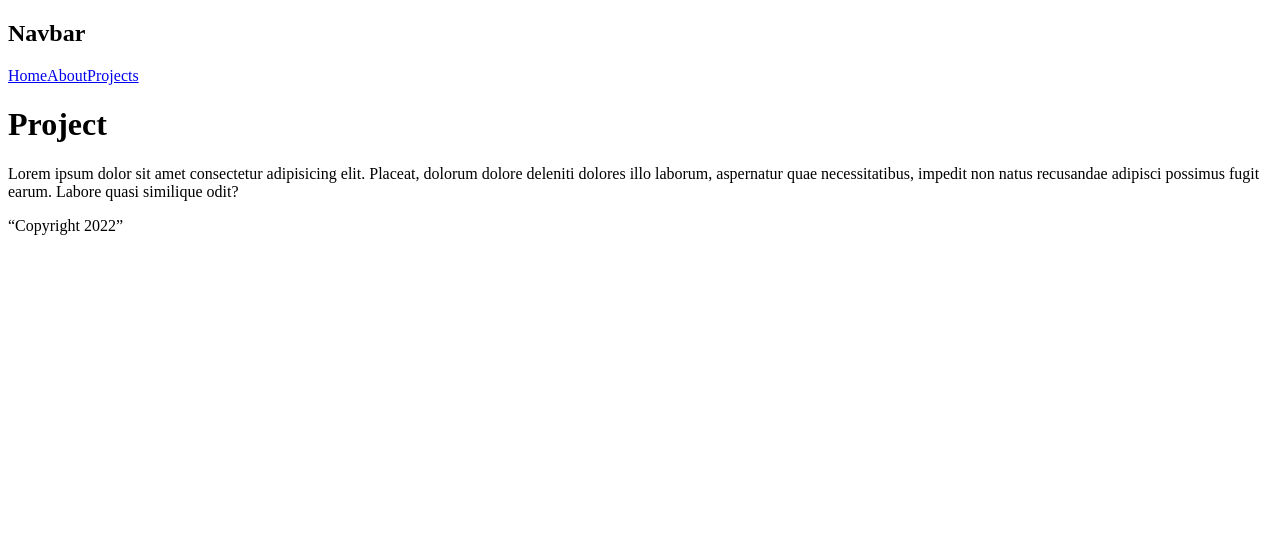
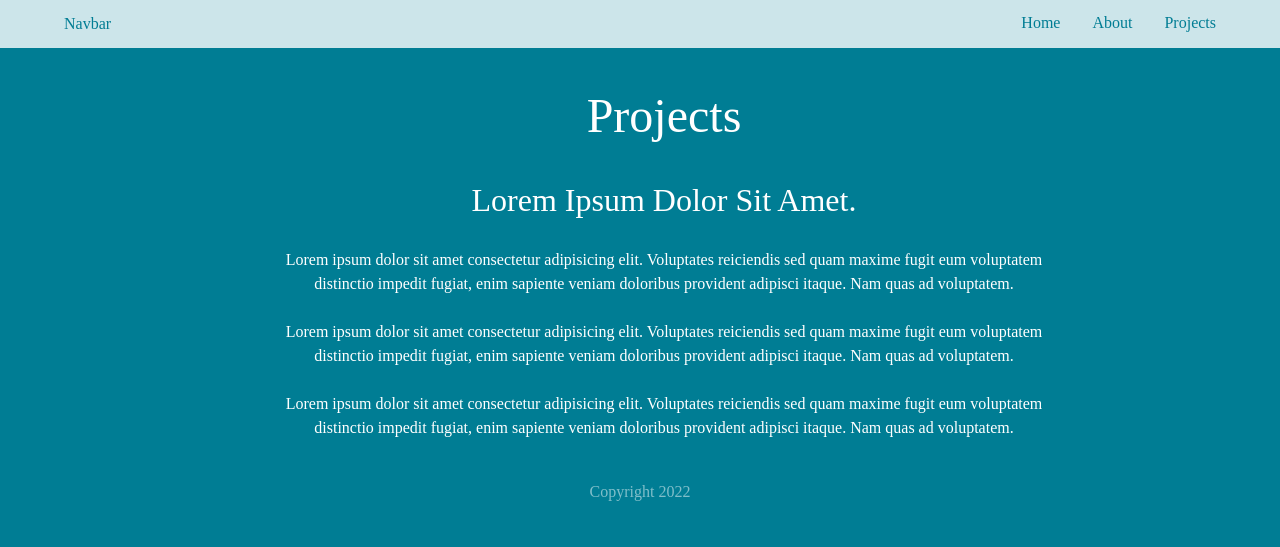
Before and after one commit to fitra-nurakbar/app-gatsby, a Gatsby site: page /projects in a window 1280 px wide. Built offline with nearby package versions, Linux system fonts and the light colour scheme; Gatsby itself is replaced by a stand-in of ours.

Commit message:
Style React Components

```diff
--- a/gatsby-config.js
+++ b/gatsby-config.js
@@ -1,10 +1,5 @@
-/**
- * Configure your Gatsby site with this file.
- *
- * See: https://www.gatsbyjs.com/docs/gatsby-config/
- */
-
 module.exports = {
-  /* Your site config here */
-  plugins: [],
+  plugins: [
+    'gatsby-plugin-postcss',
+  ],
 }
--- a/package.json
+++ b/package.json
@@ -19,7 +19,11 @@
     "react-dom": "^18.1.0"
   },
   "devDependencies": {
-    "prettier": "^2.7.1"
+    "autoprefixer": "^10.4.7",
+    "gatsby-plugin-postcss": "^5.19.0",
+    "postcss": "^8.4.14",
+    "prettier": "^2.7.1",
+    "tailwindcss": "^3.1.6"
   },
   "repository": {
     "type": "git",
--- /dev/null
+++ b/postcss.config.js
@@ -0,0 +1,6 @@
+module.exports = {
+  plugins: {
+    tailwindcss: {},
+    autoprefixer: {},
+  },
+}
--- a/src/components/Footer.js
+++ b/src/components/Footer.js
@@ -1,9 +1,9 @@
-import React from 'react'
+import React from "react"
 
 export default function Footer() {
   return (
-    <div>
-     <q>Copyright 2022</q>
-    </div>
+    <footer>
+      <p>Copyright 2022</p>
+    </footer>
   )
 }
--- a/src/components/Layout.js
+++ b/src/components/Layout.js
@@ -1,13 +1,17 @@
 import React from "react"
 import Footer from "./Footer"
 import Navbar from "./Navbar"
+import "../styles/global.css"
 
-export default function Layout({ children }) {
+export default function Layout({ pageTitle, children }) {
   return (
-    <div className="layout">
+    <main>
+      <title>{pageTitle}</title>
       <Navbar />
-      <div className="content">{ children }</div>
+      <div className="container">
+        <div className="content">{children}</div>
+      </div>
       <Footer />
-    </div>
+    </main>
   )
 }
--- a/src/components/Navbar.js
+++ b/src/components/Navbar.js
@@ -3,11 +3,17 @@ import { Link } from "gatsby"
 
 export default function Navbar() {
   return (
+    <>
     <nav>
-      <h1>Navbar</h1>
-      <Link to="/">Home</Link>
-      <Link to="/about">About</Link>
-      <Link to="/projects">Projects</Link>
+      <div className="navbar">
+        <h1>Navbar</h1>
+        <div className="nav-menu">
+          <Link to="/">Home</Link>
+          <Link to="/about">About</Link>
+          <Link to="/projects">Projects</Link>
+        </div>
+      </div>
     </nav>
+    </>
   )
 }
--- a/src/pages/about.js
+++ b/src/pages/about.js
@@ -1,11 +1,13 @@
 import React from "react"
 import Layout from "../components/Layout"
+import { about } from "../styles/about.module.css"
 
 export default function About() {
   return (
-    <Layout>
-      <div className="">
+    <Layout pageTitle="About">
+      <section className={about}>
         <h1>About Page</h1>
+        <h3>Name : fitra nurakbar</h3>
         <p>
           Lorem ipsum dolor sit amet consectetur adipisicing elit. Voluptates
           reiciendis sed quam maxime fugit eum voluptatem distinctio impedit
@@ -24,7 +26,7 @@ export default function About() {
           fugiat, enim sapiente veniam doloribus provident adipisci itaque. Nam
           quas ad voluptatem.
         </p>
-      </div>
+      </section>
     </Layout>
   )
 }
--- a/src/pages/index.js
+++ b/src/pages/index.js
@@ -1,12 +1,24 @@
-import React from "react"
+import React, { useState, useEffect } from "react"
 import Layout from "../components/Layout"
+import { header } from "../styles/home.module.css"
 
 export default function Home() {
+  const [input, setInput] = useState("")
+
   return (
-    <Layout>
-      <section>
-        <h1>Home Page</h1>
-        <p>Ini halaman HOME</p>
+    <Layout pageTitle="Home">
+      <section className={header}>
+        <div>
+          <h1>Home Page</h1>
+          <h3>Ini halaman HOME</h3>
+        </div>
+        <div>
+          <p>{input}</p>
+          <input
+            type="text"
+            onChange={typing => setInput(typing.target.value)}
+          />
+        </div>
       </section>
     </Layout>
   )
--- a/src/pages/projects/index.js
+++ b/src/pages/projects/index.js
@@ -1,18 +1,32 @@
 import React from "react"
 import Layout from "../../components/Layout"
+import { projects } from "../../styles/projects.module.css"
 
-export default function Project() {
+export default function Projects() {
   return (
-    <Layout>
-      <div>
-        <h1>Project</h1>
+    <Layout pageTitle="Projects">
+      <section className={projects}>
+        <h1>Projects</h1>
+        <h3>Lorem ipsum dolor sit amet.</h3>
         <p>
-          Lorem ipsum dolor sit amet consectetur adipisicing elit. Placeat,
-          dolorum dolore deleniti dolores illo laborum, aspernatur quae
-          necessitatibus, impedit non natus recusandae adipisci possimus fugit
-          earum. Labore quasi similique odit?
-        </p>
-      </div>
+            Lorem ipsum dolor sit amet consectetur adipisicing elit. Voluptates
+            reiciendis sed quam maxime fugit eum voluptatem distinctio impedit
+            fugiat, enim sapiente veniam doloribus provident adipisci itaque.
+            Nam quas ad voluptatem.
+          </p>
+          <p>
+            Lorem ipsum dolor sit amet consectetur adipisicing elit. Voluptates
+            reiciendis sed quam maxime fugit eum voluptatem distinctio impedit
+            fugiat, enim sapiente veniam doloribus provident adipisci itaque.
+            Nam quas ad voluptatem.
+          </p>
+          <p>
+            Lorem ipsum dolor sit amet consectetur adipisicing elit. Voluptates
+            reiciendis sed quam maxime fugit eum voluptatem distinctio impedit
+            fugiat, enim sapiente veniam doloribus provident adipisci itaque.
+            Nam quas ad voluptatem.
+          </p>
+      </section>
     </Layout>
   )
 }
--- /dev/null
+++ b/src/styles/global.css
@@ -0,0 +1,70 @@
+@tailwind base;
+@tailwind components;
+@tailwind utilities;
+
+@import url('https://fonts.googleapis.com/css2?family=Poppins:ital,wght@0,100;0,200;0,300;0,400;0,500;0,600;0,700;0,800;0,900;1,100;1,200;1,300;1,400;1,500;1,600;1,700;1,800;1,900&display=swap');
+
+
+
+* {
+     margin: 0;
+     padding: 0;
+     text-decoration: none;
+     font-family: Poppins;
+}
+
+html, body {
+     min-height: 100%;
+     color: white;
+}
+
+body {
+     background-color: #007D94;
+}
+
+p {
+     line-height: 1.5em;
+}
+
+/* container */
+.container {
+     padding-top: 5em;
+     max-width: 1200px;
+     margin: 0 5%;
+}
+
+/* nav */
+nav {
+     position: fixed;
+     background-color: rgba(255,255,255,0.8);
+     color: #007D94;
+     width: 100%;
+}
+
+nav > .navbar {
+     display: flex;
+     justify-content: space-between;
+     align-items: center;
+     height: 3rem;
+     margin: 0 5%;
+}
+
+nav > .navbar .nav-menu {
+     display: flex;
+     gap: 2rem;
+}
+
+nav > .navbar .nav-menu > a {
+     border-bottom: 3px solid transparent;
+}
+
+nav > .navbar .nav-menu > a:hover {
+     border-color: #007D94;
+}
+
+/* footer */
+footer > p {
+     padding: 2.5em 0;
+     text-align: center;
+     opacity: 50%;
+}
--- /dev/null
+++ b/src/styles/home.module.css
@@ -0,0 +1,26 @@
+.header {
+     display: flex;
+     justify-content: space-between;
+     flex-wrap: wrap;
+}
+
+.header > div {
+     display: flex;
+     flex-direction: column;
+     gap: 1em;
+}
+
+.header > div > input {
+     padding: 0.5em 1em;
+     border: none;
+     border-radius: 0.5em;
+}
+
+.header h1 {
+     font-size: 3em;
+}
+
+.header h3 {
+     font-size: 2em;
+     font-weight: 400;
+}
--- /dev/null
+++ b/src/styles/projects.module.css
@@ -0,0 +1,24 @@
+.projects {
+     display: flex;
+     flex-direction: column;
+     justify-content: center;
+     gap: 1.5em;
+}
+
+.projects > h1 {
+     text-align: center;
+     font-size: 3em;
+}
+
+.projects > h3 {
+     text-align: center;
+     font-size: 2em;
+     text-transform: capitalize;
+     font-weight: 400;
+}
+
+.projects > p {
+     max-width: 50rem;
+     text-align: center;
+     margin: 0 auto;
+}
--- /dev/null
+++ b/tailwind.config.js
@@ -0,0 +1,11 @@
+/** @type {import('tailwindcss').Config} */
+module.exports = {
+  content: [
+    "./src/pages/**/*.{js,jsx,ts,tsx}",
+    "./src/components/**/*.{js,jsx,ts,tsx}",
+  ],
+  theme: {
+    extend: {},
+  },
+  plugins: [],
+}
```
Also changed, not shown: src/styles/_about.module.css (added, +14 -0 lines), 1 other file.
